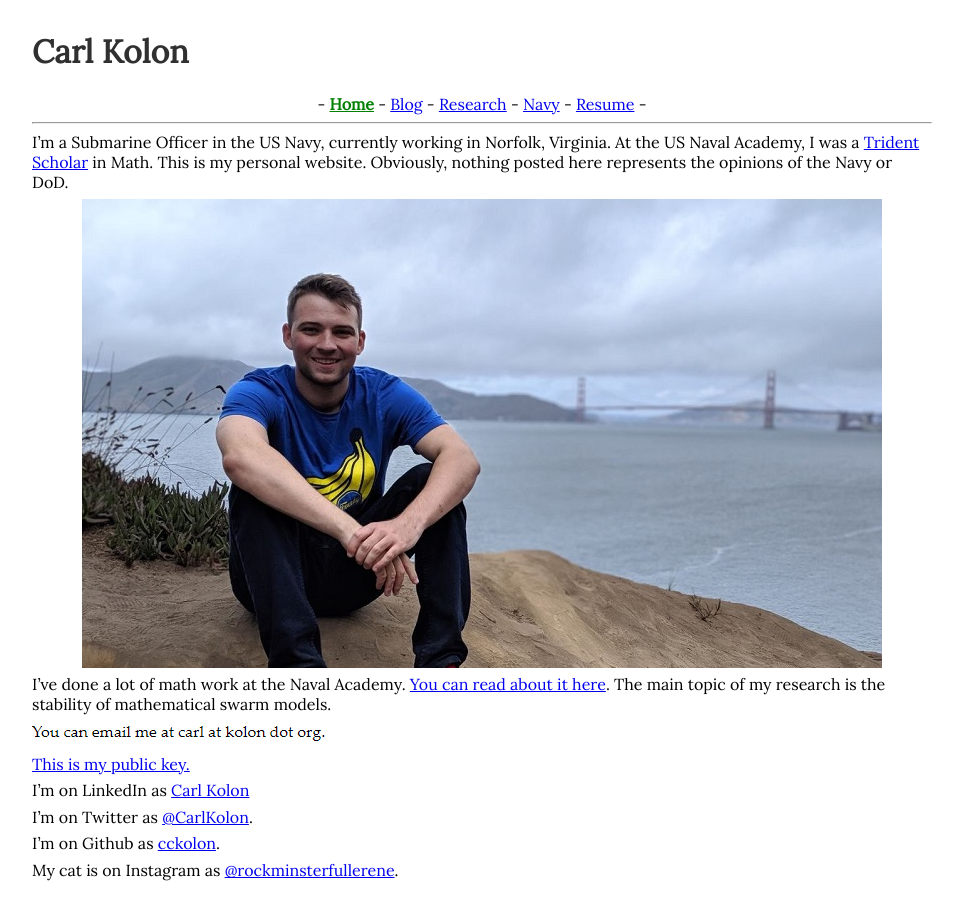
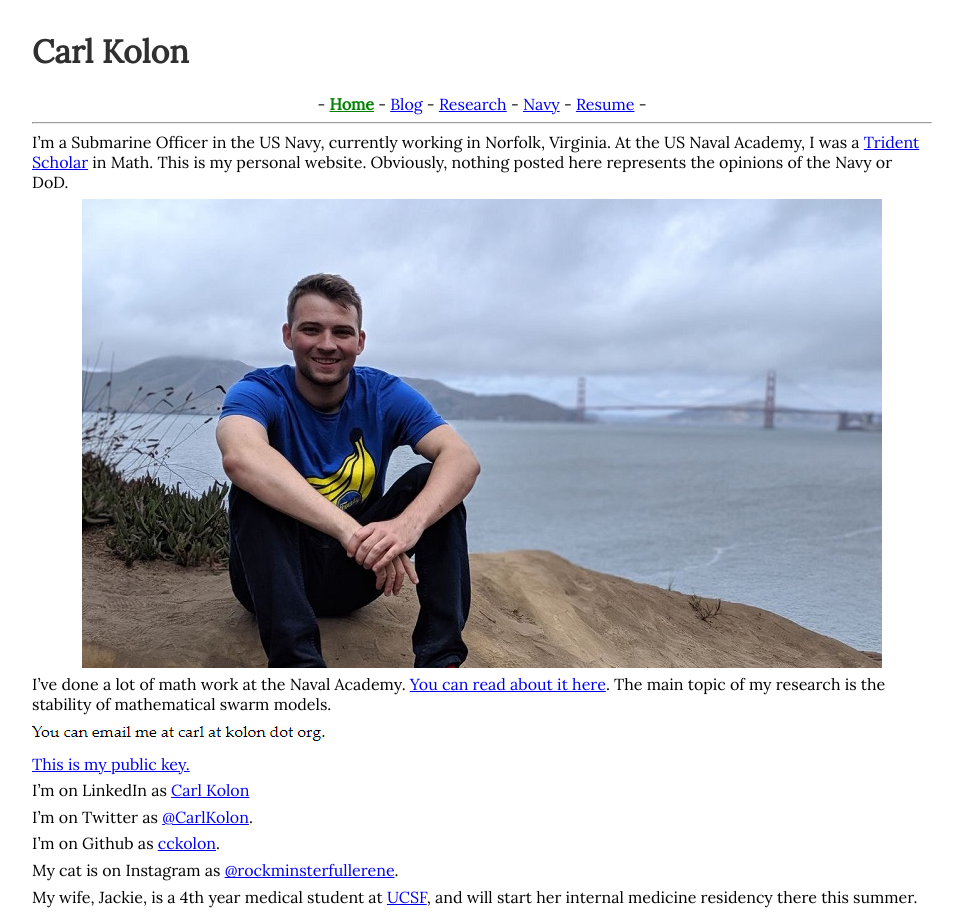
Before and after one commit to cckolon/cckolon.github.io, a Jekyll site: the page built from index.md, in a window 1280 px wide. Shown: the whole page, without its empty margins (158-1121 px from the left). Built offline with Jekyll 4.4.1, drawn with Linux system fonts in a browser that asks for light colours; before the commit the page ends 900 px from its top, so only the background shows below that.

Commit message:
Update index.md

```diff
--- a/index.md
+++ b/index.md
@@ -22,3 +22,5 @@ I'm on Twitter as [@CarlKolon](https://twitter.com/CarlKolon).
 I'm on Github as [cckolon](https://github.com/cckolon).
 
 My cat is on Instagram as [@rockminsterfullerene](https://www.instagram.com/rockminsterfullerene/).
+
+My wife, Jackie, is a 4th year medical student at [UCSF](https://www.ucsf.edu/), and will start her internal medicine residency there this summer.
```
